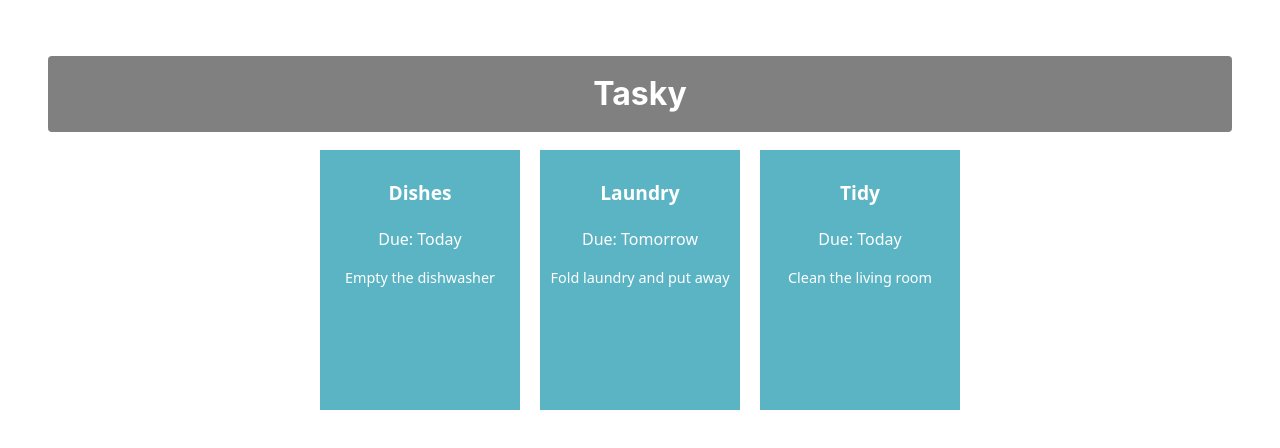
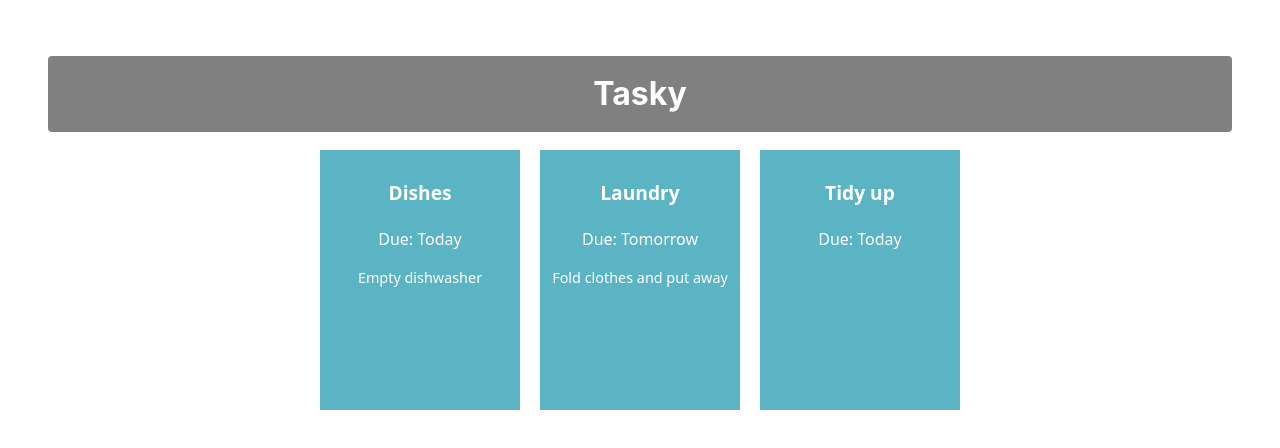
Before and after one commit to dohalloran74/react-basics-labs26, a React (Vite) app in the folder tasky/: page / in a window 1280 px wide. Shown: the top 448 px of the page. Built offline with nearby package versions, Linux system fonts and the light colour scheme.

Commit message:
added task state

```diff
--- a/tasky/src/App.jsx
+++ b/tasky/src/App.jsx
@@ -1,19 +1,29 @@
+import React, { useState } from 'react';
+
+
 import './App.css';
 import Task from './components/Task';
 
 
 function App() {
-  return (
+    const [ taskState, setTaskState ] = useState({
+    tasks: [
+      { title:"Dishes", description: "Empty dishwasher", deadline: "Today" },
+      { title: "Laundry", description: "Fold clothes and put away", deadline: "Tomorrow" },
+      { title: "Tidy up", deadline: "Today" }
+    ]
+  });
+
+
+   return (
     <div className="container">
       <h1>Tasky</h1>
-     <Task title="Dishes" deadline="Today" description="Empty the dishwasher"/>
-
-     <Task title="Laundry" deadline="Tomorrow" description="Fold laundry and put away"/>
-
-    <Task title="Tidy" deadline="Today" description="Clean the living room"/>
-
+      <Task title={taskState.tasks[0].title} deadline={taskState.tasks[0].deadline} description={taskState.tasks[0].description} />
+      <Task title={taskState.tasks[1].title} deadline={taskState.tasks[1].deadline} description={taskState.tasks[1].description} />
+      <Task title={taskState.tasks[2].title} deadline={taskState.tasks[2].deadline} description={taskState.tasks[2].description} />
     </div>
   );
+
 }
 
 export default App;
```
